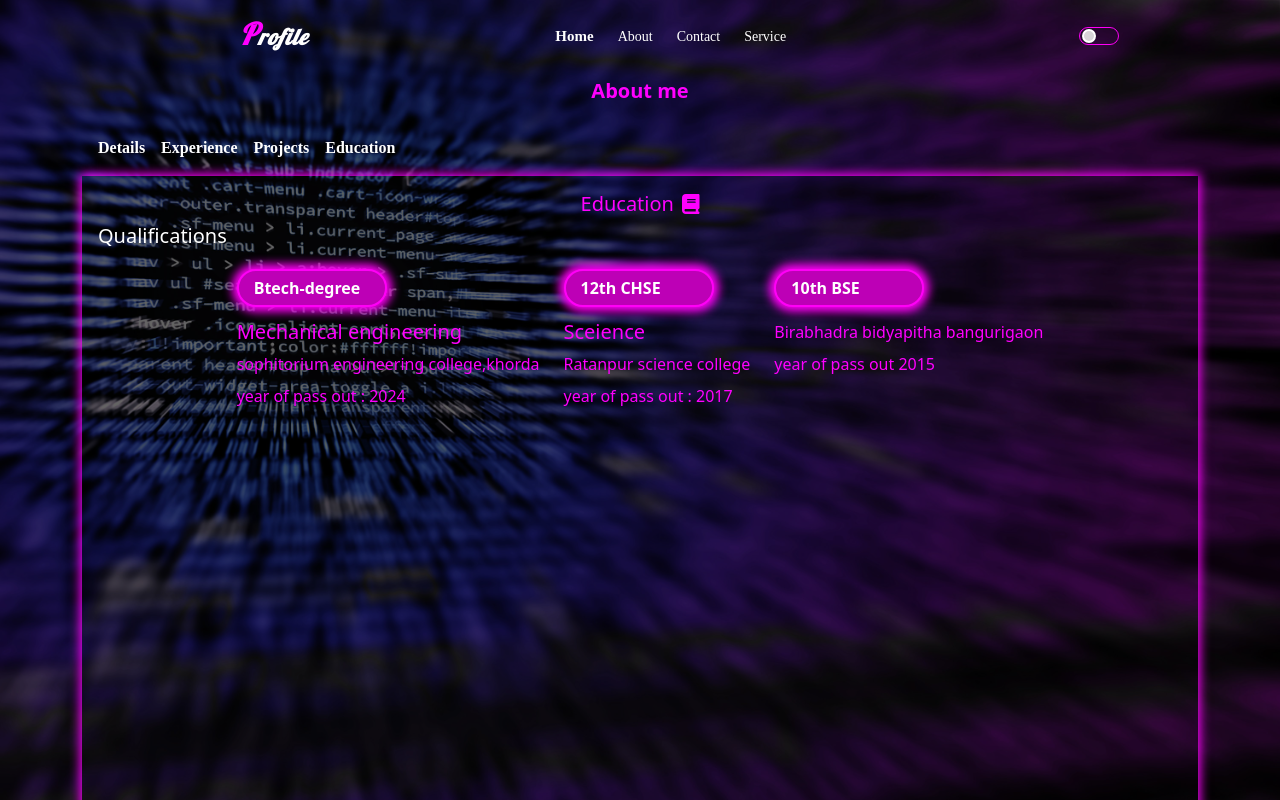
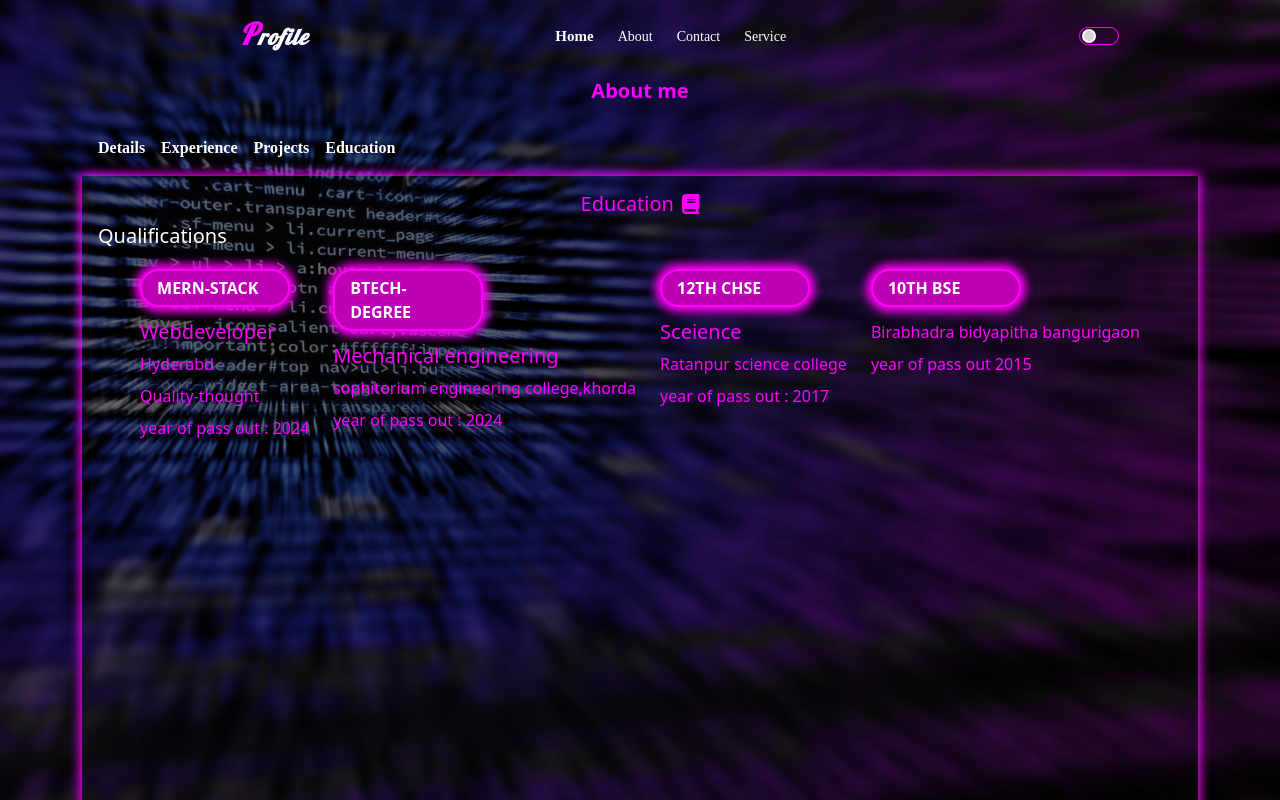
Before and after one commit to Bisworanjan34/updateportfoliio, a React (Vite) app: page /about/education in a window 1280 px wide. Shown: the top 800 px of the page. Built offline with nearby package versions, Linux system fonts and the light colour scheme; a web font is replaced by a local one.

Commit message:
Update Education.jsx

```diff
--- a/src/pages/about/education/Education.jsx
+++ b/src/pages/about/education/Education.jsx
@@ -10,9 +10,19 @@ const Education = () => {
       <h5 className='twht'>Qualifications</h5>
       <div className=" container educations">
         <div className="row">
+              <div className="col-auto">
+      <dl>
+        <dt>MERN-STACK</dt>
+        <dd><h5>Webdeveloper</h5></dd>
+        <dd>Hyderabd</dd>
+        <dd>Quality-thought</dd>
+        <dd>year of pass out : 2024</dd>
+      </dl>
+      </div>
+
           <div className="col-auto">
       <dl>
-        <dt>Btech-degree</dt>
+        <dt>BTECH-DEGREE</dt>
         <dd><h5> Mechanical engineering</h5></dd>
         <dd>sophitorium engineering college,khorda</dd>
         <dd>year of pass out : 2024</dd>
@@ -20,7 +30,7 @@ const Education = () => {
       </div>
       <div className="col-auto">
       <dl>
-        <dt>12th CHSE</dt>
+        <dt>12TH CHSE</dt>
         <dd><h5>Sceience</h5></dd>
         <dd>Ratanpur science college</dd>
         <dd>year of pass out : 2017</dd>
@@ -28,7 +38,7 @@ const Education = () => {
       </div>
       <div className="col-auto">
       <dl>
-        <dt>10th BSE </dt>
+        <dt>10TH BSE </dt>
         <dd>Birabhadra bidyapitha bangurigaon</dd>
         <dd>year of pass out 2015</dd>
       </dl>
```
